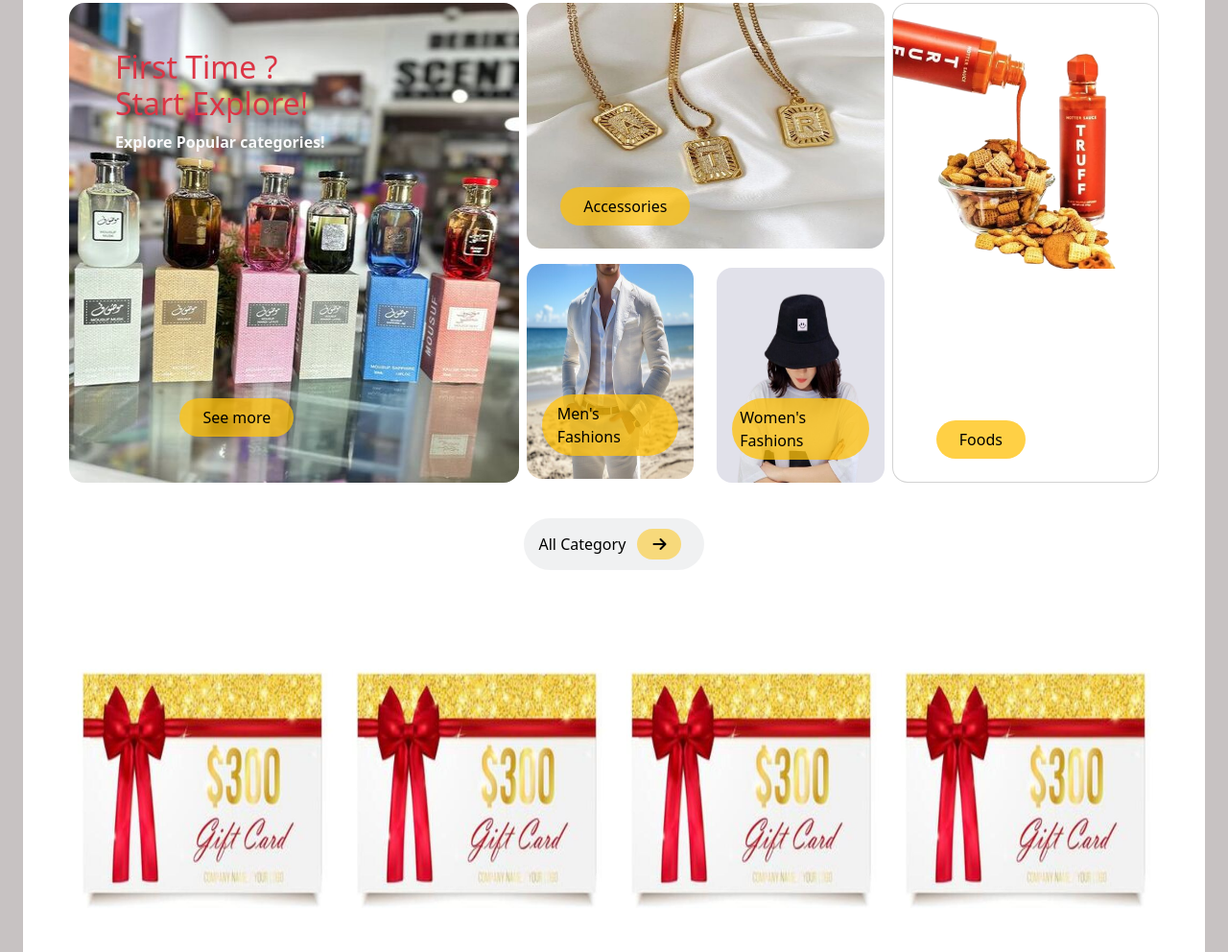
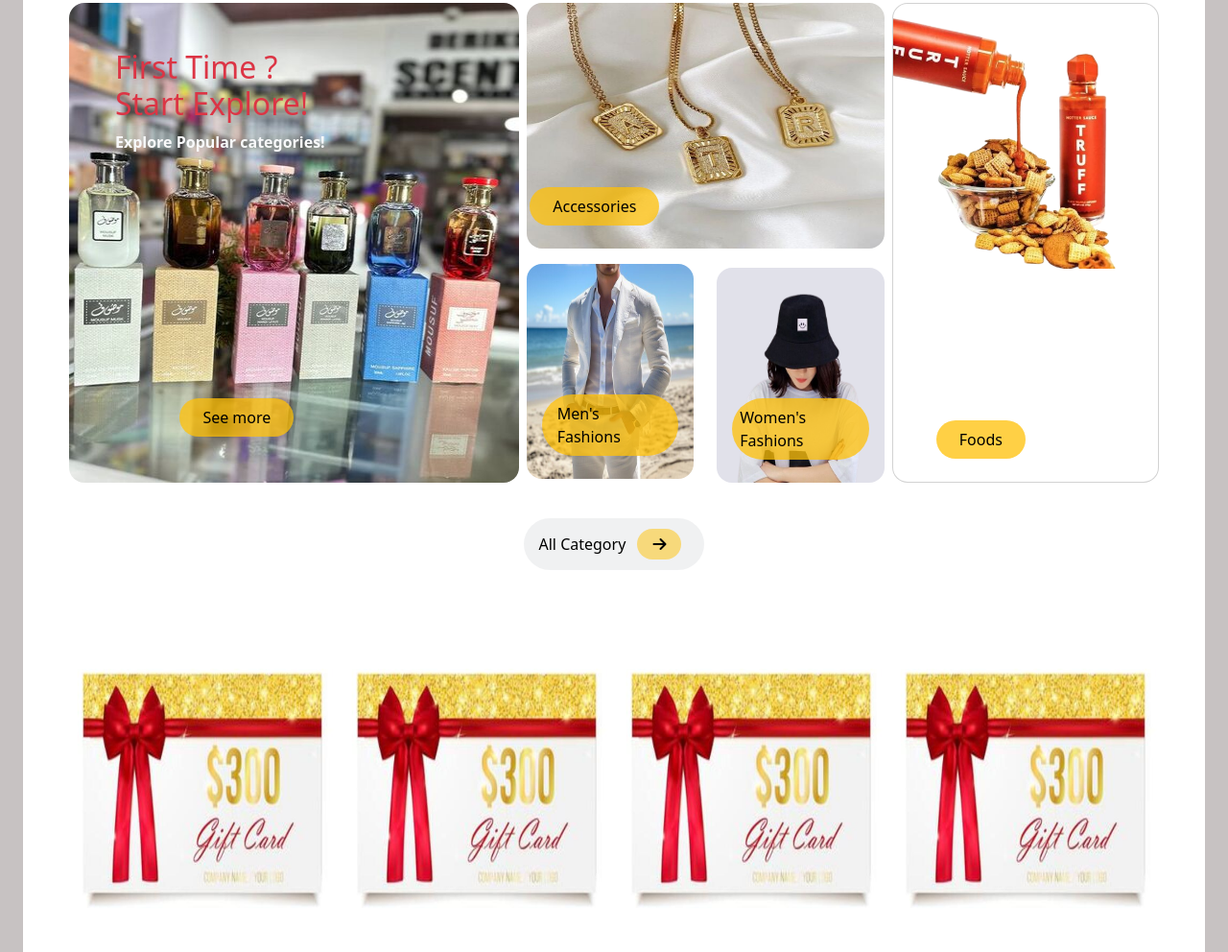
Before and after one commit to Umardad-safi/ShopClues, a plain HTML site: page index.html in a window 1280 px wide. Shown: the part 3890-4882 px from the top of the page at 96% size. Drawn offline with Linux system fonts and the light colour scheme.

Commit message:
last changes

```diff
--- a/index.html
+++ b/index.html
@@ -617,7 +617,7 @@
                 <div class="col-sm-12 col-md-12 col-lg-4">
                     <div class="card border-0 rounded-4 position-relative  ">
                         <img class="card-img-top  rounded-4 necklace-image " src="images/necklace.jpg" alt="">
-                        <a class="position-absolute bottom-0 mb-4 mx-3 end-50 text-decoration-none text-black rounded-5 bg-warning bg-opacity-75 p-2 px-4"
+                        <a class="position-absolute bottom-0 mb-4 mx-5 end-50 text-decoration-none text-black rounded-5 bg-warning bg-opacity-75 p-2 px-4"
                             href="#">Accessories</a>
                     </div>
                     <div class="row pt-3 ">
```
